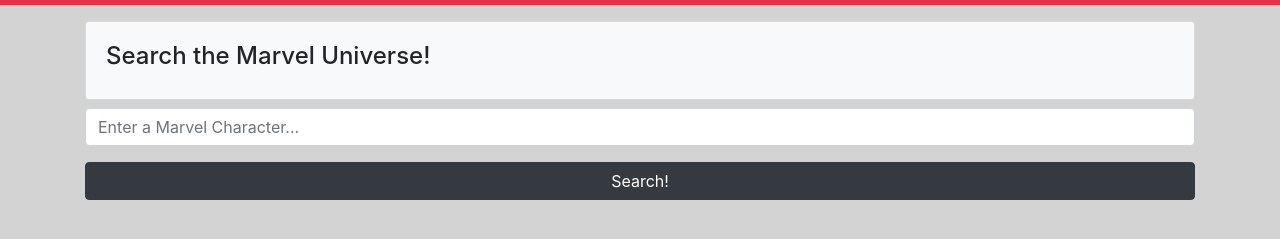
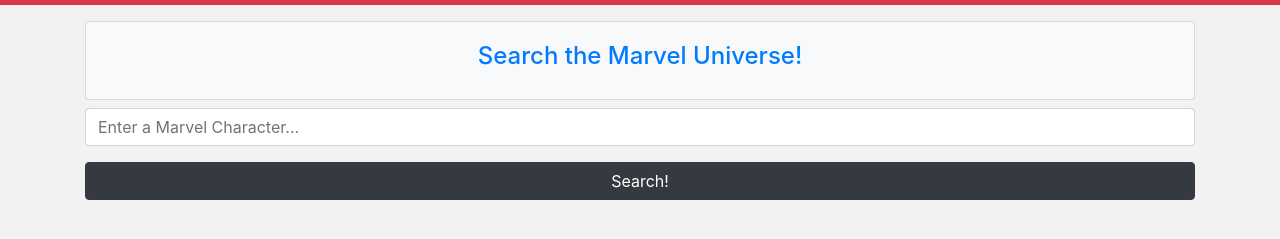
Before and after one commit to joeybiotti/marvel_app, a website built with Parcel: page index.html in a window 1280 px wide. Shown: the part 51-290 px from the top of the page. Built offline with nearby package versions, Linux system fonts and the light colour scheme.

Commit message:
styling edits

```diff
--- a/index.html
+++ b/index.html
@@ -19,7 +19,7 @@
     </nav>
     <div id="search-container" class="container">
         <div id="search" class="card card-body bg-light mb-2">
-            <h4>Search the Marvel Universe!</h4>
+            <h4 class="text-center text-primary">Search the Marvel Universe!</h4>
         </div>
         <form id="search-form">
             <div class="form-group">
--- a/style.css
+++ b/style.css
@@ -1,7 +1,7 @@
 body{
-    background-color:lightgray;
+    background-color: #F2F2F2;
 };
 
 ::placeholder{
-    color: lightblue;
+    color: #F2F2F2;
 }
```
